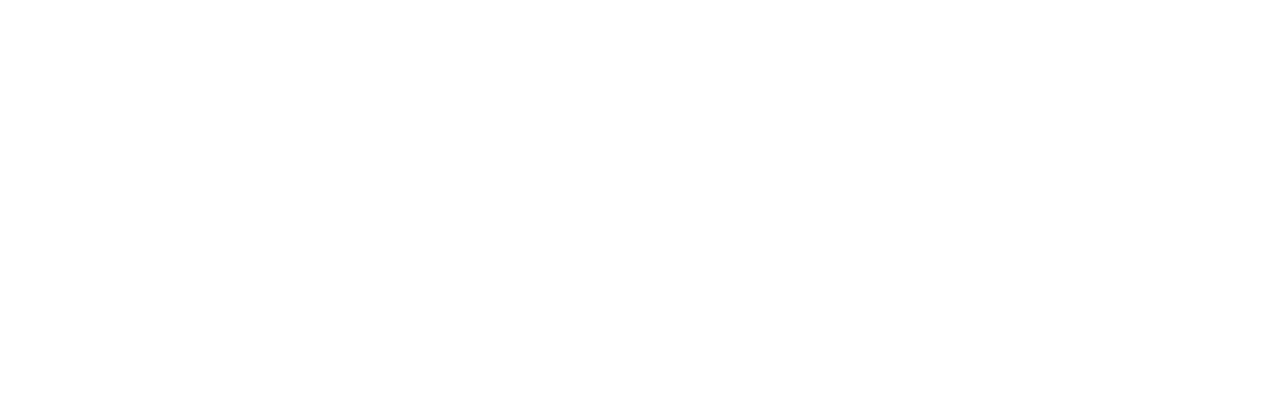
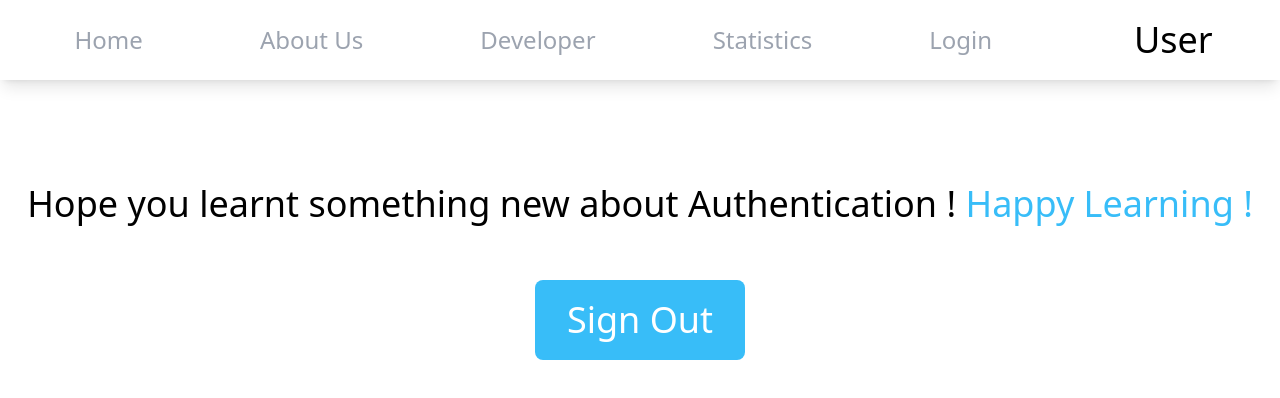
Before and after one commit to Maverick-08/Authy, a React (Vite) app in the folder Project-1/client/: page /signout in a window 1280 px wide. Before the commit this address had no page. Shown: the top 398 px of the page. Built offline with nearby package versions, Linux system fonts and the light colour scheme.

Commit message:
Navbar functionality completed

```diff
--- a/Project-1/client/context/atoms/userAtom.js
+++ b/Project-1/client/context/atoms/userAtom.js
@@ -3,7 +3,7 @@ import {atom, selector} from 'recoil';
 export const userAtom = atom({
     key: "userInfo",
     default: {
-        username:"User",
+        username:"",
         role:"User",
         id: ""
     }
--- a/Project-1/client/src/App.jsx
+++ b/Project-1/client/src/App.jsx
@@ -7,6 +7,7 @@ import Developer from "./pages/Developer";
 import Stats from "./pages/Stats";
 import Access from "./pages/Access";
 import { RecoilRoot } from "recoil";
+import SignOut from "./pages/SignOut";
 
 function App() {
   return (
@@ -21,6 +22,7 @@ function App() {
             <Route path="/developer" element={<Developer />} />
             <Route path="/stats" element={<Stats />} />
             <Route path="/access" element={<Access />} />
+            <Route path="/signout" element={<SignOut />} />
           </Routes>
         </BrowserRouter>
       </RecoilRoot>
--- a/Project-1/client/src/Hooks/useAuth.js
+++ b/Project-1/client/src/Hooks/useAuth.js
@@ -157,8 +157,7 @@ const useAuth = () => {
     }
 
     const logout = () => {
-        localStorage.setItem("accessToken", "");
-        localStorage.setItem("refreshToken", "");
+        localStorage.clear()
     }
 
     return { login, register, isUserValid, logout };
--- a/Project-1/client/src/components/Navbar.jsx
+++ b/Project-1/client/src/components/Navbar.jsx
@@ -5,15 +5,8 @@ import useAuth from "../Hooks/useAuth";
 import { NavLink } from "react-router-dom";
 
 const Navbar = () => {
-  const { isUserValid } = useAuth();
   const user = useRecoilValue(userAtom);
   console.log(user);
-
-  useEffect(() => {
-    if (!isUserValid()) {
-      console.log("Not valid");
-    }
-  }, []);
 
   return (
     <div className="w-full h-20 shadow-lg flex justify-between items-center">
@@ -22,7 +15,6 @@ const Navbar = () => {
           <ul className="flex justify-around">
             <li>
               <NavLink
-                exact
                 to="/"
                 className={({ isActive }) =>
                   isActive
@@ -57,6 +49,20 @@ const Navbar = () => {
                 Developer
               </NavLink>
             </li>
+            {user.role === "Admin" ? (
+              <li>
+                <NavLink
+                  to="/developer"
+                  className={({ isActive }) =>
+                    isActive
+                      ? "text-2xl text-white font-medium bg-sky-400 px-2 py-1 rounded-md"
+                      : "text-gray-400 text-2xl font-medium"
+                  }
+                >
+                  Access
+                </NavLink>
+              </li>
+            ) : null}
             <li>
               <NavLink
                 to="/stats"
@@ -69,7 +75,7 @@ const Navbar = () => {
                 Statistics
               </NavLink>
             </li>
-            {user.username === "User" ? (
+            {user.username === "" ? (
               <li>
                 <NavLink
                   to="/signin"
@@ -101,7 +107,7 @@ const Navbar = () => {
       </div>
       <div className="w-1/6">
         <p className="text-4xl font-medium text-center">
-          {user.username ?? "User"}
+          {user.username == "" ? "User" : user.username}
         </p>
       </div>
     </div>
--- a/Project-1/client/src/pages/About.jsx
+++ b/Project-1/client/src/pages/About.jsx
@@ -1,9 +1,10 @@
 import React from 'react'
+import Navbar from '../components/Navbar'
 
 const About = () => {
   return (
     <div>
-      About
+      <Navbar />
     </div>
   )
 }
--- a/Project-1/client/src/pages/Access.jsx
+++ b/Project-1/client/src/pages/Access.jsx
@@ -1,9 +1,10 @@
 import React from 'react'
+import Navbar from '../components/Navbar'
 
 const Access = () => {
   return (
     <div>
-      Access Page for admins
+      <Navbar />
     </div>
   )
 }
--- a/Project-1/client/src/pages/Developer.jsx
+++ b/Project-1/client/src/pages/Developer.jsx
@@ -1,9 +1,10 @@
 import React from 'react'
+import Navbar from '../components/Navbar'
 
 const Developer = () => {
   return (
     <div>
-      Developer
+      <Navbar />
     </div>
   )
 }
--- a/Project-1/client/src/pages/Home.jsx
+++ b/Project-1/client/src/pages/Home.jsx
@@ -5,7 +5,9 @@ const Home = () => {
   return (
     <div className=''>
         <Navbar />
-        Home
+        <div className='w-full mt-8'>
+
+        </div>
     </div>
   )
 }
--- /dev/null
+++ b/Project-1/client/src/pages/SignOut.jsx
@@ -0,0 +1,34 @@
+import React, { useState } from "react";
+import Navbar from "../components/Navbar";
+import { useNavigate } from "react-router-dom";
+import useAuth from "../Hooks/useAuth";
+
+const SignOut = () => {
+    const [click, setClick] = useState(false)
+    const navigate = useNavigate();
+    const {logout} = useAuth();
+
+    const route = () => {
+        logout();
+        setClick(true);
+        setTimeout(()=> navigate("/"),1500)
+    }
+  return (
+    <div>
+      <Navbar />
+      <div className="w-full h-96 flex flex-col justify-center items-center ">
+        <p className="text-4xl">
+          Hope you learnt something new about Authentication !{" "}
+          <span className="font-medium text-sky-400">Happy Learning !</span>
+        </p>{" "}
+        <br />
+        <p className="bg-sky-400 text-white text-4xl px-8 py-5 mt-8 rounded-lg cursor-pointer" onClick={route}>
+          Sign Out
+        </p>
+        {click && (<p className="text-red-600 text-xl mt-2">Logging Out</p>)}
+      </div>
+    </div>
+  );
+};
+
+export default SignOut;
--- a/Project-1/client/src/pages/Stats.jsx
+++ b/Project-1/client/src/pages/Stats.jsx
@@ -1,9 +1,10 @@
 import React from 'react'
+import Navbar from '../components/Navbar'
 
 const Stats = () => {
   return (
     <div>
-      Stats
+      <Navbar />
     </div>
   )
 }
```
